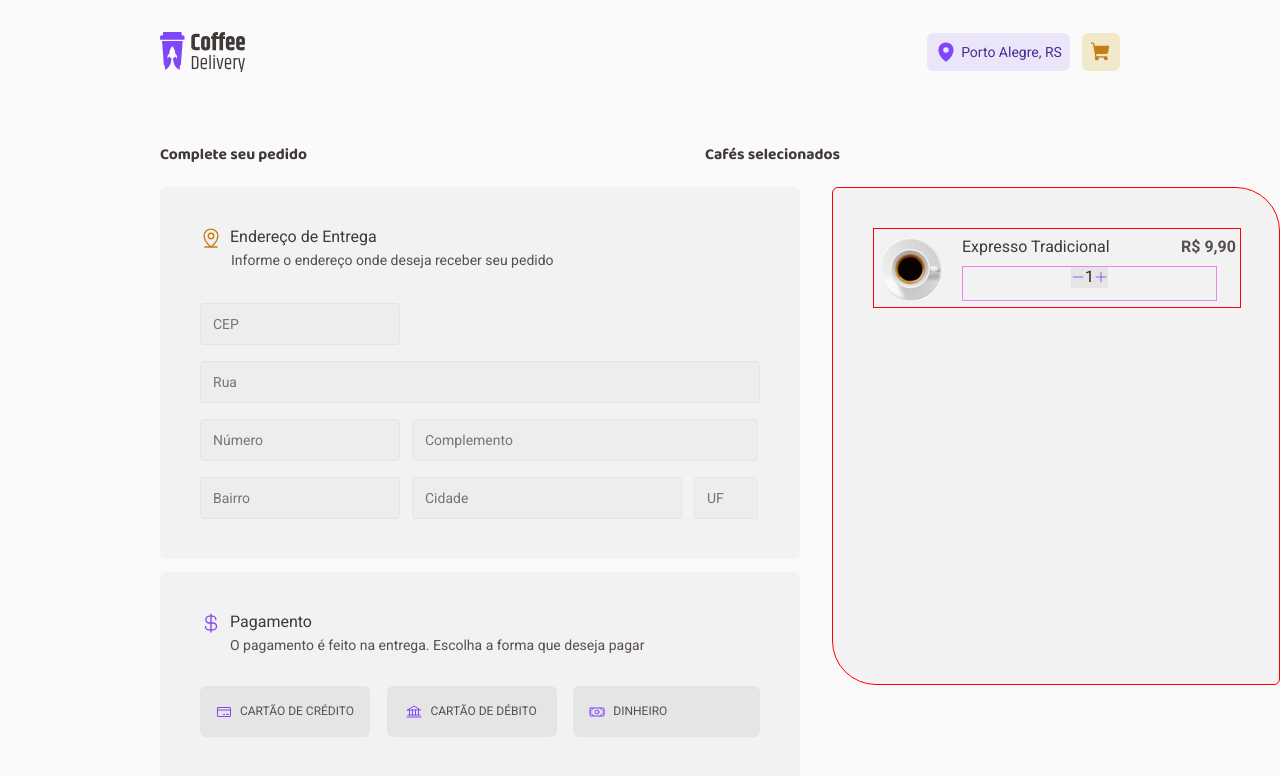
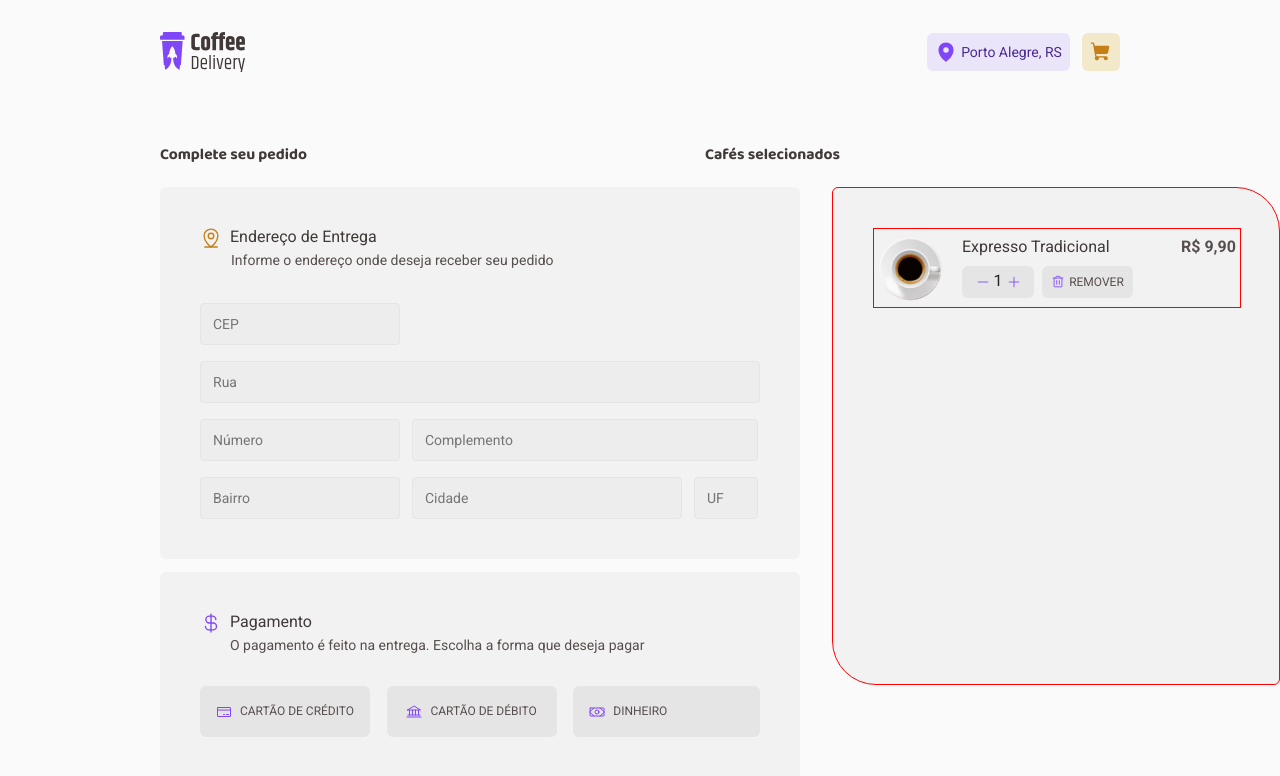
Before and after one commit to leticea/coffee-delivery, a React (Vite) app: page /cart in a window 1280 px wide. Shown: the top 776 px of the page. Built offline with nearby package versions, Linux system fonts and the light colour scheme.

Commit message:
feat(Cart): icons styles

```diff
--- a/src/pages/Cart/index.tsx
+++ b/src/pages/Cart/index.tsx
@@ -1,6 +1,6 @@
 import {
   AddressForm,
-  Buttons,
+  Button,
   ButtonsContainer,
   Headline,
   InfoContainer,
@@ -96,10 +96,10 @@ export function Cart() {
                   <Plus size={14} />
                 </QuantityButtons>
 
-                {/* <button>
+                <Button>
                   <Trash size={14} />
                   Remover
-                </button> */}
+                </Button>
               </ButtonsContainer>
             </div>
           </div>
--- a/src/pages/Cart/styles.ts
+++ b/src/pages/Cart/styles.ts
@@ -273,7 +273,7 @@ export const SelectedCoffeeCard = styled.section`
   }
 `;
 
-export const ButtonsContainer = styled.div`
+export const ButtonsContainer = styled.section`
   display: flex;
 
   align-items: center;
@@ -282,7 +282,7 @@ export const ButtonsContainer = styled.div`
   width: 17.1rem;
   height: 3.2rem;
 
-  border: 1px solid violet;
+  //border: 1px solid violet;
 `;
 
 export const QuantityButtons = styled.span`
@@ -290,7 +290,11 @@ export const QuantityButtons = styled.span`
   justify-content: center;
   align-items: center;
 
-  font-weight: 400;
+  width: 7.2rem;
+  height: 3.2rem;
+  border-radius: 6px;
+  gap: 4px;
+
   font-size: 1.6rem;
   color: ${(props) => props.theme["gray-900"]};
   background-color: ${(props) => props.theme["gray-400"]};
@@ -304,3 +308,26 @@ export const QuantityButtons = styled.span`
     }
   }
 `;
+
+export const Button = styled.button`
+  width: 9.1rem;
+  height: 3.2rem;
+  display: flex;
+  justify-content: center;
+  align-items: center;
+  border: none;
+  padding: 0px 8px;
+  gap: 4px;
+  border-radius: 6px;
+  cursor: pointer;
+
+  font-size: 1.2rem;
+  text-transform: uppercase;
+
+  background: ${(props) => props.theme["gray-400"]};
+  color: ${(props) => props.theme["gray-700"]};
+
+  svg {
+    color: ${(props) => props.theme["purple-600"]};
+  }
+`;
```
